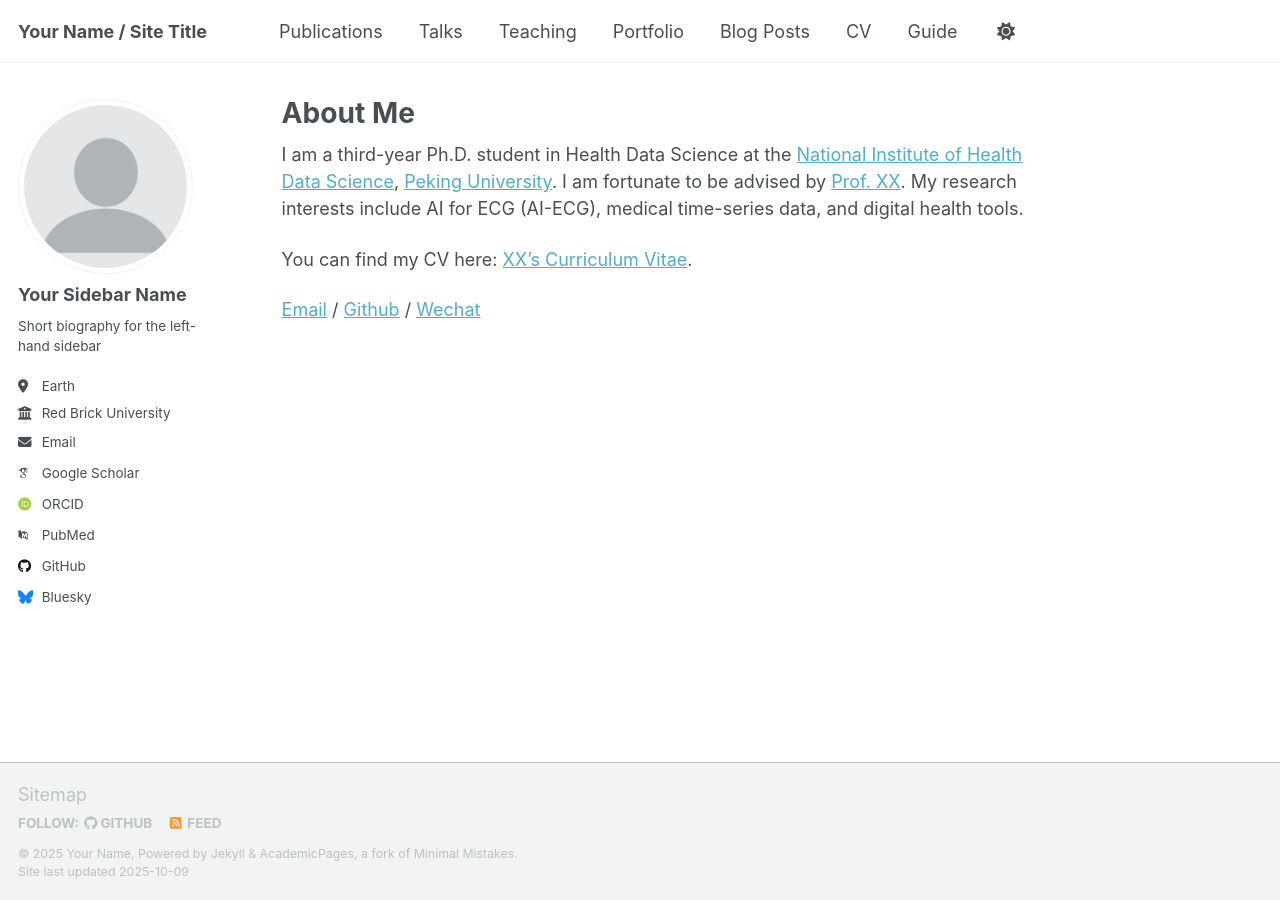
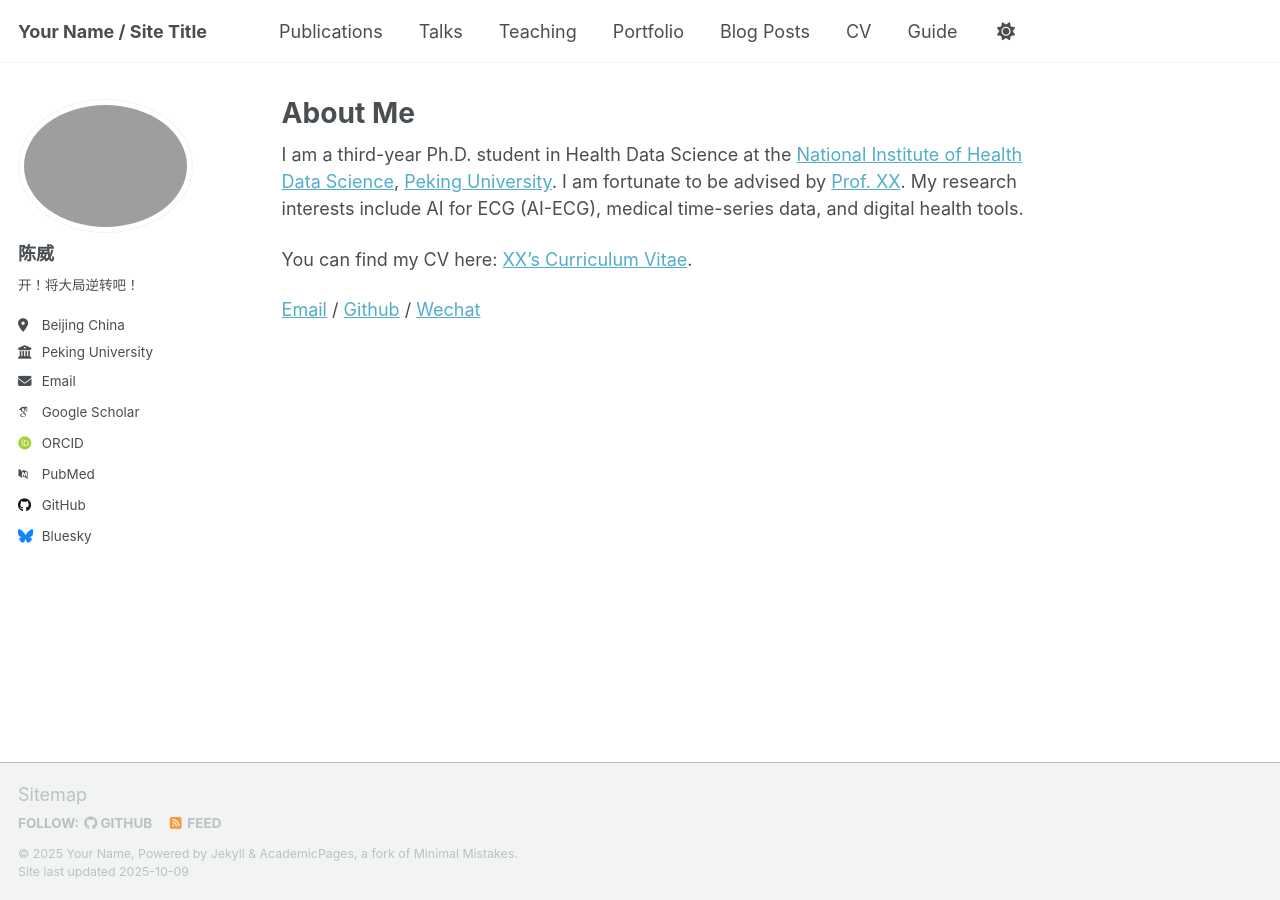
Before and after one commit to ChaoWeiorz/ChaoWeiorz.github.io, a Jekyll site: the page built from _pages/about.md, in a window 1280 px wide. Built offline with Jekyll 4.4.1, drawn with Linux system fonts in a browser that asks for light colours; some web fonts are replaced; a script that is not in the unit is left out.

Commit message:
Update _config.yml

```diff
--- a/_config.yml
+++ b/_config.yml
@@ -23,14 +23,14 @@ repository               : "academicpages/academicpages.github.io"
 #               Additional customization can be done by editing /_includes/author-profile.html
 author:
   # Biographic information
-  avatar           : "profile.png"
-  name             : "Your Sidebar Name"
+  avatar           : "datougit.png"
+  name             : "陈威"
   pronouns         : # example: "she/her"
-  bio              : "Short biography for the left-hand sidebar"
-  location         : "Earth"
-  employer         : "Red Brick University"
+  bio              : "开！将大局逆转吧！"
+  location         : "Beijing China"
+  employer         : "Peking University"
   uri              : # URL
-  email            : "none@example.org"
+  email            : "chaoweilanxia@gmail.com"
 
   # Academic websites
   academia         : # URL
```
